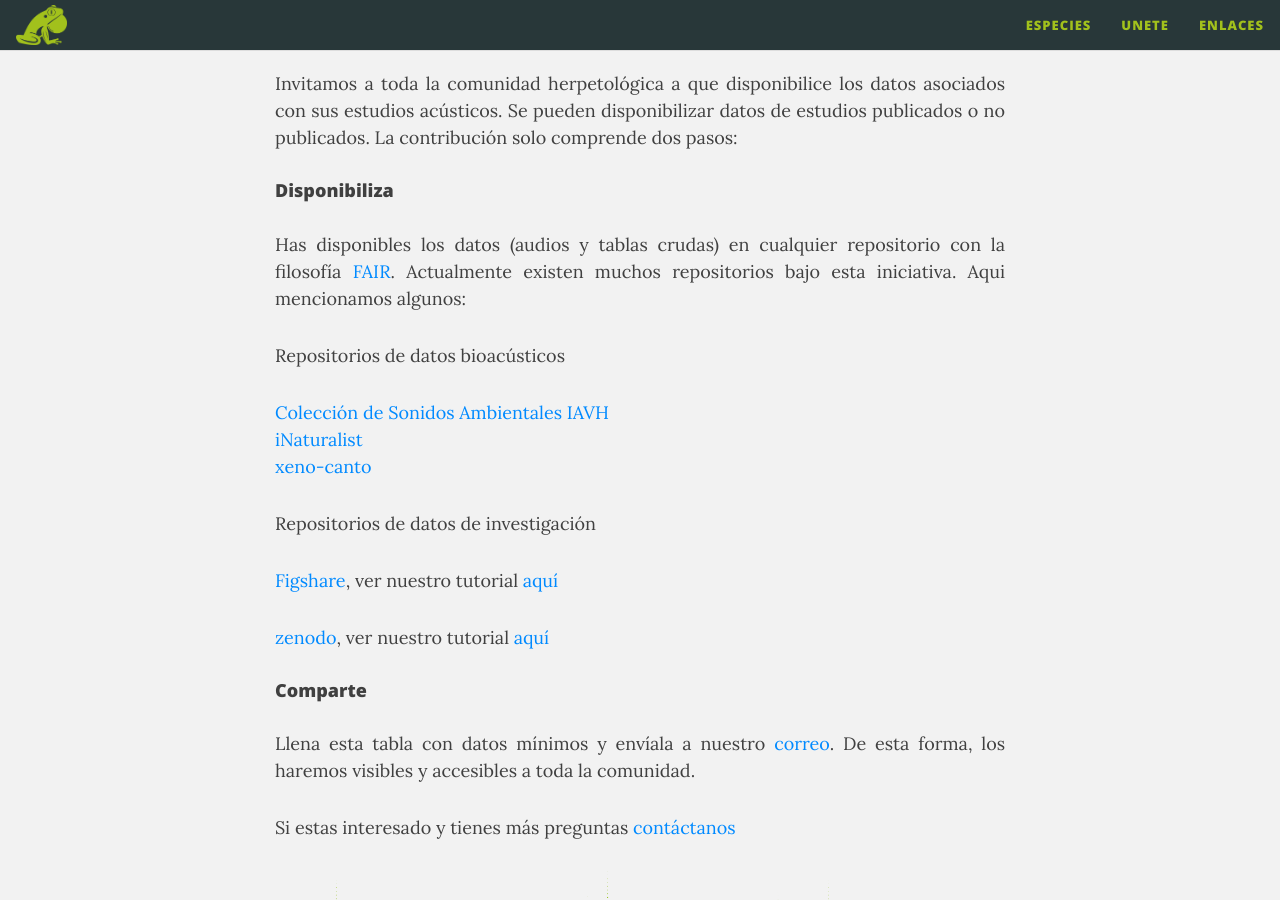
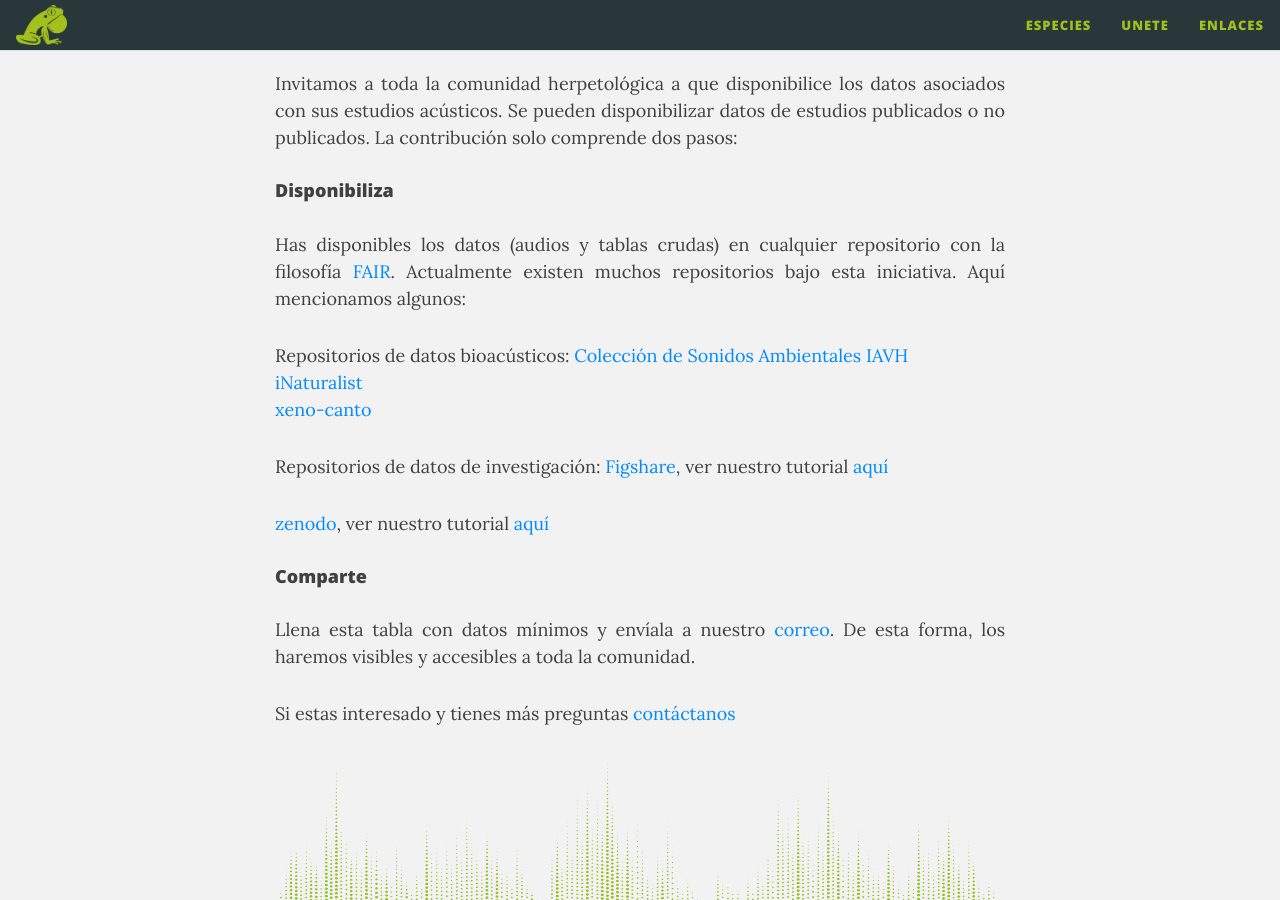
Before and after one commit to colombianfrogs/sounds, a Jekyll site: the page built from docs/unete.md, in a window 1280 px wide and 900 px high, scrolled down 854 px. Built offline with Jekyll 4.4.1, drawn with Linux system fonts in a browser that asks for light colours.

Commit message:
Update unete.md

```diff
--- a/docs/unete.md
+++ b/docs/unete.md
@@ -50,17 +50,15 @@
 
 #### Disponibiliza
 
-Has disponibles los datos (audios y tablas crudas) en cualquier repositorio con la filosofía [FAIR](https://www.go-fair.org/fair-principles/). Actualmente existen muchos repositorios bajo esta iniciativa. Aqui mencionamos algunos:
+Has disponibles los datos (audios y tablas crudas) en cualquier repositorio con la filosofía [FAIR](https://www.go-fair.org/fair-principles/). Actualmente existen muchos repositorios bajo esta iniciativa. Aquí mencionamos algunos:
 
-Repositorios de datos bioacústicos
-
+Repositorios de datos bioacústicos:
 [Colección de Sonidos Ambientales IAVH](http://colecciones.humboldt.org.co/sonidos/)<br>
 [iNaturalist](https://www.inaturalist.org/)<br>
 [xeno-canto](https://xeno-canto.org/)
 
-Repositorios de datos de investigación
-
-[Figshare](https://figshare.com/), ver nuestro tutorial <a href="https://www.youtube.com/watch?v=sHUGRurU01c&t=2s">aquí</a><br>
+Repositorios de datos de investigación:
+[Figshare](https://figshare.com/), ver nuestro tutorial <a href="https://www.youtube.com/watch?v=sHUGRurU01c&t=2s">aquí</a>
 
 [zenodo](https://zenodo.com/), ver nuestro tutorial <a href="https://www.youtube.com/watch?v=yRXnh_59sQY&t=5s">aquí</a><br>
 
```
